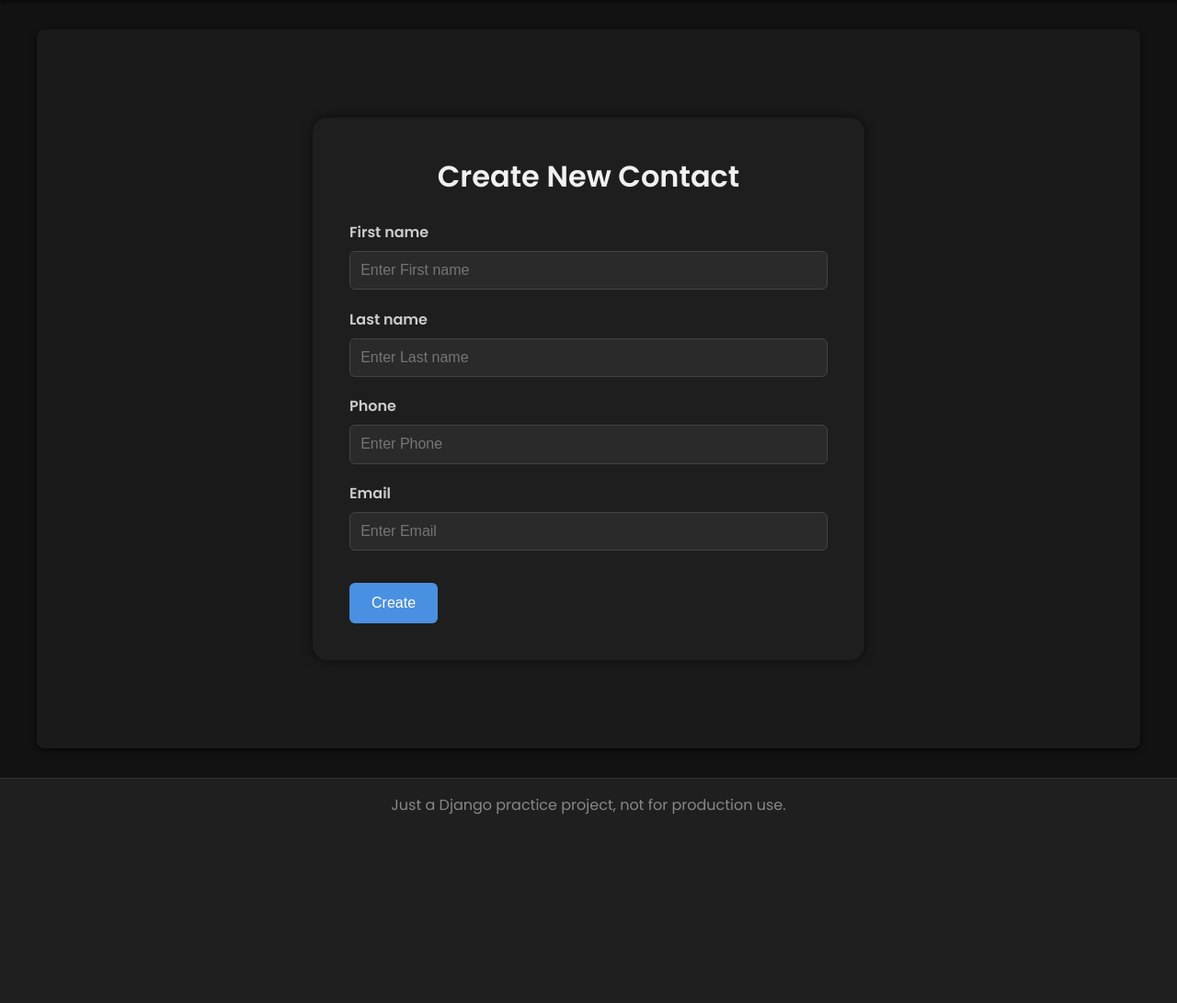
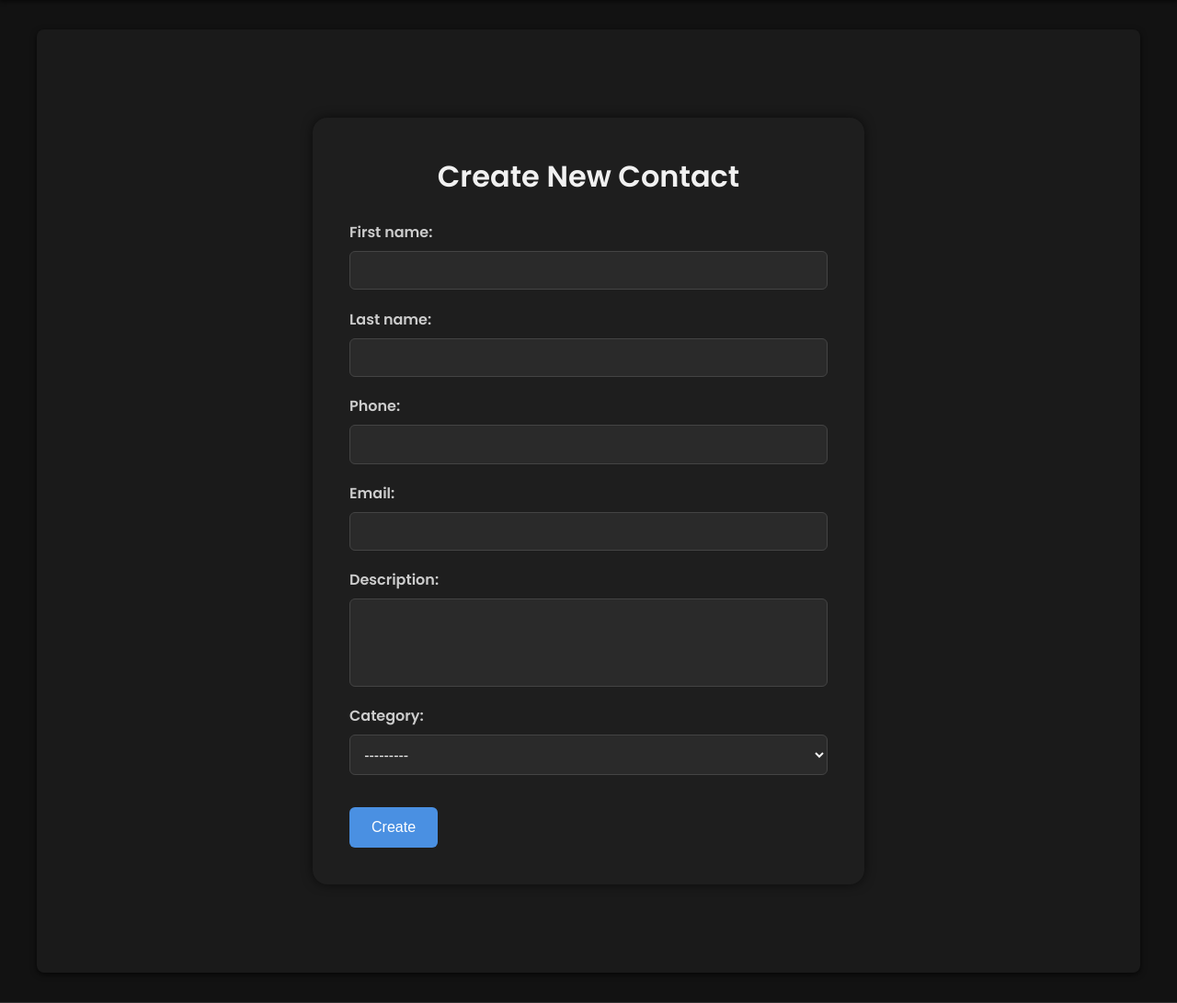
Before and after one commit to xyz-leo/agenda-django, a Django app: page /contact/create/ in a window 1280 px wide. Shown: the part 75-1166 px from the top of the page at 92% size. Before the commit the page ends 961 px from the top, so only its background shows below. Run offline with Django 5.2, Linux system fonts and the light colour scheme; tables that the repository leaves empty hold one stand-in row (values such as "Sample post").

Commit message:
Added some basic validations to the new contact form and changed the logic behind the for loop in create html

```diff
--- a/base_static/global/css/create_form.css
+++ b/base_static/global/css/create_form.css
@@ -14,19 +14,19 @@
   text-align: center;
 }
 
-.form p {
+.form .form-group {
   display: flex;
   flex-direction: column;
   margin-bottom: 1.2rem;
 }
 
-.form label {
+.form .form-group label {
   color: #ccc;
   font-weight: bold;
   margin-bottom: 0.5rem;
 }
 
-.form input {
+.form .form-group input, textarea, select {
   padding: 0.7rem;
   border-radius: 6px;
   border: 1px solid #444;
@@ -50,3 +50,20 @@
 .form-button:hover {
   background-color: #337ab7;
 }
+
+.form-error {
+  color: #ff6b6b;
+  background-color: #330000;
+  padding: 0.6rem 1rem;
+  margin-top: 0.5rem;
+  border-radius: 6px;
+  font-size: 0.9rem;
+  font-weight: 600;
+  box-shadow: 0 0 6px rgba(255, 107, 107, 0.7);
+}
+
+.form .form-group textarea {
+  resize: none;
+  max-width: auto;
+  max-height: 6rem;
+}
--- a/base_static/global/css/home.css
+++ b/base_static/global/css/home.css
@@ -1,4 +1,4 @@
-/* HOME MODERNA */
+/* modern design for home page */
 .home-section {
   display: flex;
   flex-direction: row;
@@ -81,7 +81,7 @@
   filter: drop-shadow(0 0 20px rgba(0,0,0,0.6));
 }
 
-/* RESPONSIVO */
+/* responsive */
 @media (max-width: 768px) {
   .home-section {
     flex-direction: column;
--- a/contact/forms.py
+++ b/contact/forms.py
@@ -3,18 +3,24 @@ from django.core.exceptions import ValidationError
 from . import models
 
 class ContactForm(forms.ModelForm):
-    #def __init__(self, *args, **kwargs):
-    #    super().__init__(*args, **kwargs)
-    #    self.fields['email'].widget.attrs.update({'placeholder':'Enter your e-mail'})
-
     class Meta:
         model = models.Contact
-        fields = ('first_name', 'last_name', 'phone', 'email',)
+        fields = ('first_name', 'last_name', 'phone', 'email', 'description', 'category',)
 
-        #widgets = {
-        #        'email': forms.EmailInput(attrs={'placeholder': 'Enter your e-mail address'}),
-        #        }
-    #def clean(self):
-    #    cleaned_data = self.cleaned_data
-    #    self.add_error('first_name', ValidationError('Error message', code='Invalid'))
-    #    return super().clean()
+    def clean_first_name(self):
+        first_name = self.cleaned_data.get('first_name')
+        if any(char.isdigit() for char in first_name):
+            raise forms.ValidationError('First name cannot contain numbers.')
+        return first_name
+
+    def clean_last_name(self):
+        last_name = self.cleaned_data.get('last_name')
+        if any(char.isdigit() for char in last_name):
+            raise forms.ValidationError('Last name cannot contain numbers.')
+        return last_name
+
+    def clean_phone(self):
+        phone = self.cleaned_data.get('phone')
+        if not phone.isdigit():
+            raise forms.ValidationError('Phone must contain only numbers.')
+        return phone
--- a/contact/templates/contact/create.html
+++ b/contact/templates/contact/create.html
@@ -12,62 +12,17 @@
     {% csrf_token %}
 
     {% for field in form %}
-      <p>
-        <label for="{{ field.id_for_label }}">{{ field.label }}</label>
+      <div class="form-group">
+        {{ field.label_tag }}
 
-        <input
-          type="{{ field.field.widget.input_type }}"
-          name="{{ field.html_name }}"
-          id="{{ field.id_for_label }}"
-          value="{{ field.value|default_if_none:'' }}"
-          placeholder="Enter {{ field.label }}"
-          class="form-input"
-          required
-        >
+        {{ field }}
 
         {% if field.errors %}
           <div class="form-error">
             {{ field.errors }}
           </div>
         {% endif %}
-      </p>
+      </div>
     {% endfor %}
-
     <button type="submit" class="form-button">Create</button>
-  </form>
-</div>
 {% endblock content %}
-
-<!-- {# <div class="form-wrapper">
-    <h1 class="form-title">Create New Contact</h1>
-    <form action="{% url 'contact:create' %}" method="POST" class="form" enctype="multipart/form-data">
-      {% csrf_token %}
-      {% for field in form %}
-        <p>
-      	  <label for="{{ field.id_for_label }}">{{ field.label }}</label>
-	  {{ field }}
-	</p>
-      {% endfor %}
-      <p>
-        <label for="id_first_name">First Name</label>
-        <input type="text" name="first_name" id="id_first_name" placeholder="Enter first name" required>
-      </p>
-
-      <p>
-        <label for="id_last_name">Last Name</label>
-        <input type="text" name="last_name" id="id_last_name" placeholder="Enter last name" required>
-      </p>
-
-      <p>
-        <label for="id_phone">Phone</label>
-        <input type="tel" name="phone" id="id_phone" placeholder="Enter phone number" required>
-      </p>
-
-      <p>
-        <label for="id_email">E-mail</label>
-        <input type="email" name="email" id="id_email" placeholder="Enter email address" required>
-      </p>
-
-      <button type="submit" class="form-button">Create</button>
-    </form>
-</div> #} -->
```
